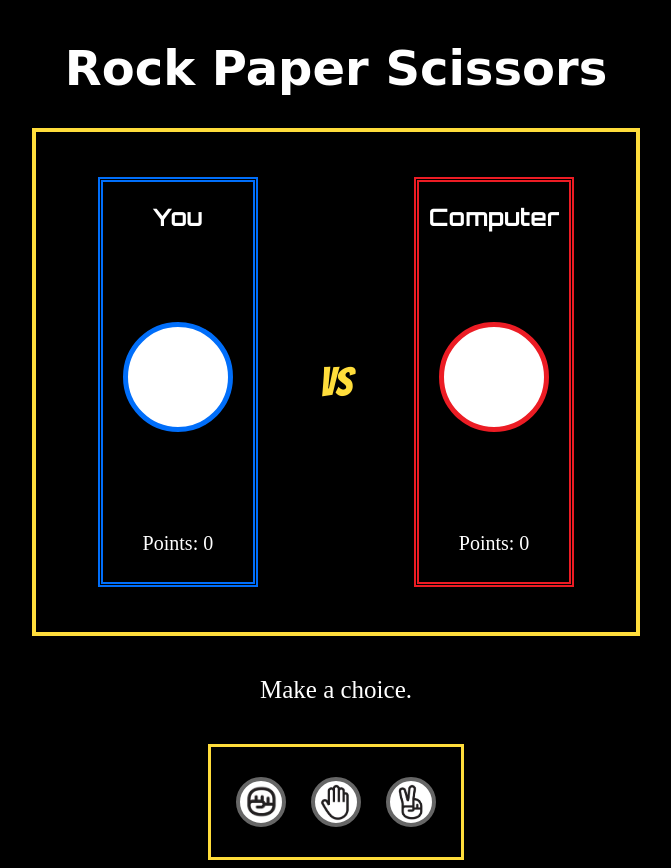
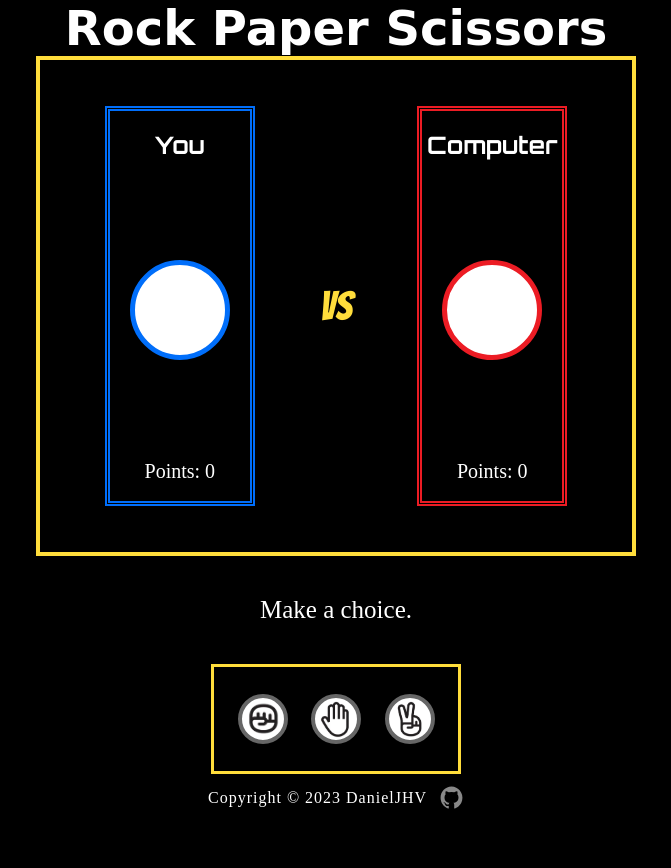
Before and after one commit to DanielJHV/rock-paper-scissors, a plain HTML site: page index.html in a window 1280 px wide. Shown: the whole page, without its empty margins (304-975 px from the left). After the commit the page ends 822 px from the top, so only its background shows below. Drawn offline with Linux system fonts and the light colour scheme; a web font is replaced by a local one.

Commit message:
Update layout

```diff
--- a/index.html
+++ b/index.html
@@ -10,7 +10,10 @@
     <title>Rock Paper Scissors</title>
   </head>
   <body>
+    <header>
       <h1>Rock Paper Scissors</h1>
+    </header>
+    <main>
       <div class="container">
         <div class="user">
           <h2 class="user-header">You</h2>
@@ -30,5 +33,20 @@
         <button id="paper-btn"></button>
         <button id="scissors-btn"></button>
       </div>
+    </main>
+    <footer>
+      <p>Copyright &copy; 2023 DanielJHV</p>
+      <a target="_blank" href="https://github.com/DanielJHV">
+        <svg
+          xmlns="http://www.w3.org/2000/svg"
+          class="github-logo"
+          viewBox="0 0 512 512"
+        >
+          <path
+            d="M256 32C132.3 32 32 134.9 32 261.7c0 101.5 64.2 187.5 153.2 217.9a17.56 17.56 0 003.8.4c8.3 0 11.5-6.1 11.5-11.4 0-5.5-.2-19.9-.3-39.1a102.4 102.4 0 01-22.6 2.7c-43.1 0-52.9-33.5-52.9-33.5-10.2-26.5-24.9-33.6-24.9-33.6-19.5-13.7-.1-14.1 1.4-14.1h.1c22.5 2 34.3 23.8 34.3 23.8 11.2 19.6 26.2 25.1 39.6 25.1a63 63 0 0025.6-6c2-14.8 7.8-24.9 14.2-30.7-49.7-5.8-102-25.5-102-113.5 0-25.1 8.7-45.6 23-61.6-2.3-5.8-10-29.2 2.2-60.8a18.64 18.64 0 015-.5c8.1 0 26.4 3.1 56.6 24.1a208.21 208.21 0 01112.2 0c30.2-21 48.5-24.1 56.6-24.1a18.64 18.64 0 015 .5c12.2 31.6 4.5 55 2.2 60.8 14.3 16.1 23 36.6 23 61.6 0 88.2-52.4 107.6-102.3 113.3 8 7.1 15.2 21.1 15.2 42.5 0 30.7-.3 55.5-.3 63 0 5.4 3.1 11.5 11.4 11.5a19.35 19.35 0 004-.4C415.9 449.2 480 363.1 480 261.7 480 134.9 379.7 32 256 32z"
+          />
+        </svg>
+      </a>
+    </footer>
   </body>
 </html>
--- a/style.css
+++ b/style.css
@@ -1,8 +1,15 @@
 @import url("https://fonts.googleapis.com/css2?family=Bangers&family=Nabla&family=Orbitron:wght@700&display=swap");
-
+* {
+  margin: 0;
+  padding: 0;
+  box-sizing: border-box;
+}
 body {
   background-color: #000;
-  margin-top: 40px;
+  display: flex;
+  flex-direction: column;
+  height: 100vh;
+  justify-content: space-between;
 }
 
 h1 {
@@ -14,7 +21,8 @@ h1 {
 
 .container {
   display: flex;
-  justify-content: space-evenly;
+  justify-content: center;
+  gap: 50px;
   align-items: center;
   width: 600px;
   height: 500px;
@@ -29,6 +37,11 @@ h1 {
   height: 400px;
   width: 150px;
   margin: 15px;
+  display: flex;
+  flex-direction: column;
+  justify-content: center;
+  align-items: center;
+  gap: 100px;
 }
 
 .user-header {
@@ -38,8 +51,6 @@ h1 {
 }
 
 #user-image {
-  margin: auto;
-  margin-top: 90px;
   border-radius: 50%;
   background: url(img/white.png) center;
   background-size: cover;
@@ -52,7 +63,6 @@ h1 {
   display: block;
   text-align: center;
   color: #fff;
-  margin-top: 100px;
   font-size: 20px;
   font-family: "Times New Roman", Times, serif;
 }
@@ -69,8 +79,13 @@ h1 {
   height: 400px;
   width: 150px;
   margin: 15px;
+  display: flex;
+  flex-direction: column;
+  justify-content: center;
+  align-items: center;
+  gap: 100px;
+  border: 5px double #ec1c24;
 }
-
 .computer-header {
   text-align: center;
   color: #fff;
@@ -78,8 +93,6 @@ h1 {
 }
 
 #computer-image {
-  margin: auto;
-  margin-top: 90px;
   border-radius: 50%;
   background: url(img/white.png) center;
   background-size: cover;
@@ -92,7 +105,6 @@ h1 {
   display: block;
   text-align: center;
   color: #fff;
-  margin-top: 100px;
   font-size: 20px;
   font-family: "Times New Roman", Times, serif;
 }
@@ -166,3 +178,31 @@ h1 {
   border: 4px solid #006efa;
   transition: all 0.1s;
 }
+
+footer {
+  font-size: 16px;
+  padding: 8px 0;
+  align-items: center;
+  display: flex;
+  justify-content: center;
+  gap: 12px;
+  color: #fff;
+  font-family: "Times New Roman", Times, serif;
+  letter-spacing: 1px;
+}
+
+.github-logo {
+  align-self: center;
+  height: 25px;
+  width: 25px;
+  fill: #888;
+  transition: 0.5s;
+  margin-top: 3px;
+}
+
+.github-logo:hover {
+  height: 25px;
+  width: 25px;
+  fill: #fff;
+  transform: rotate(720deg);
+}
```
Also changed, not shown: 1 other file. Lines whose indentation alone changed are shown as unchanged.
